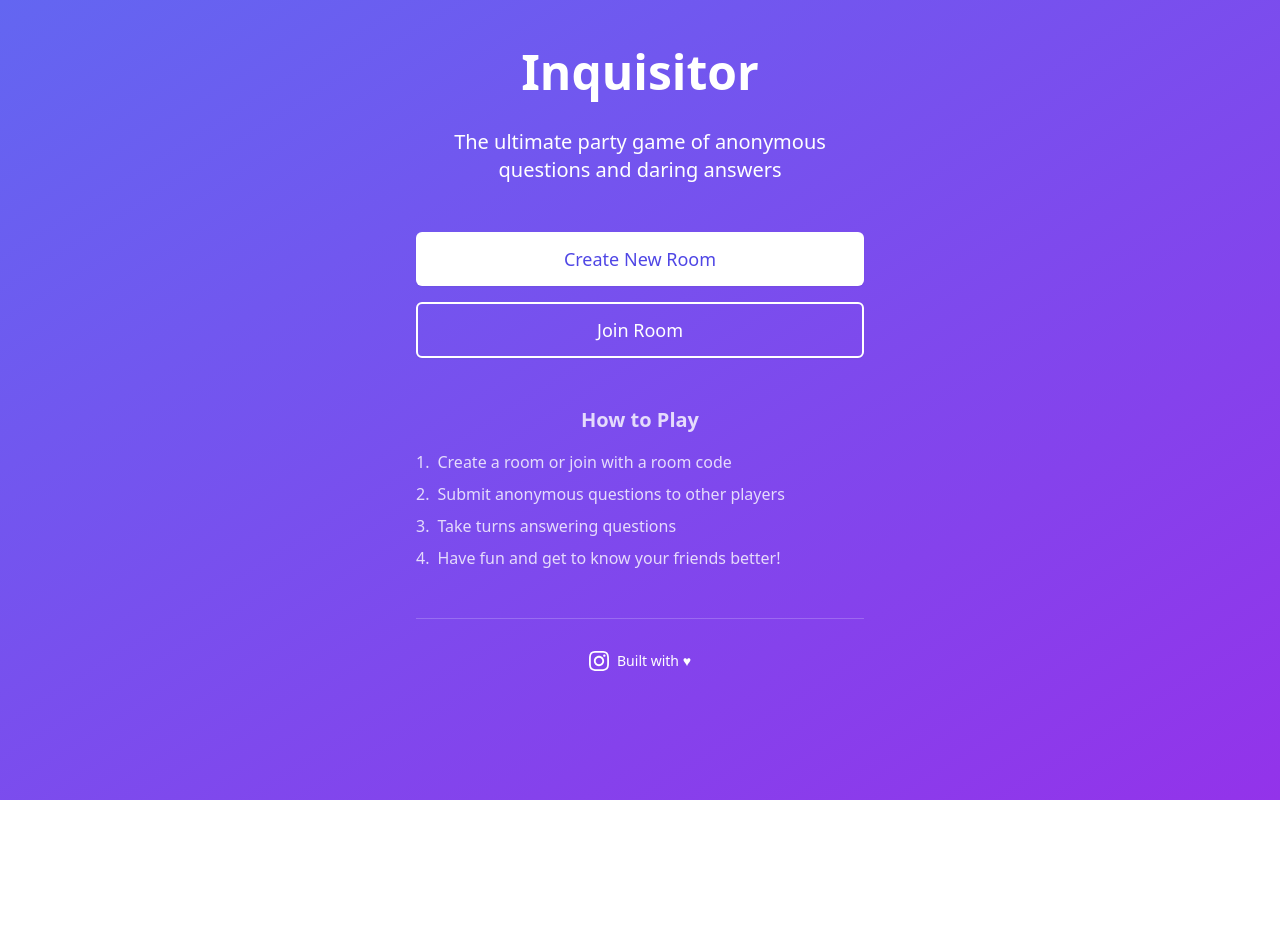
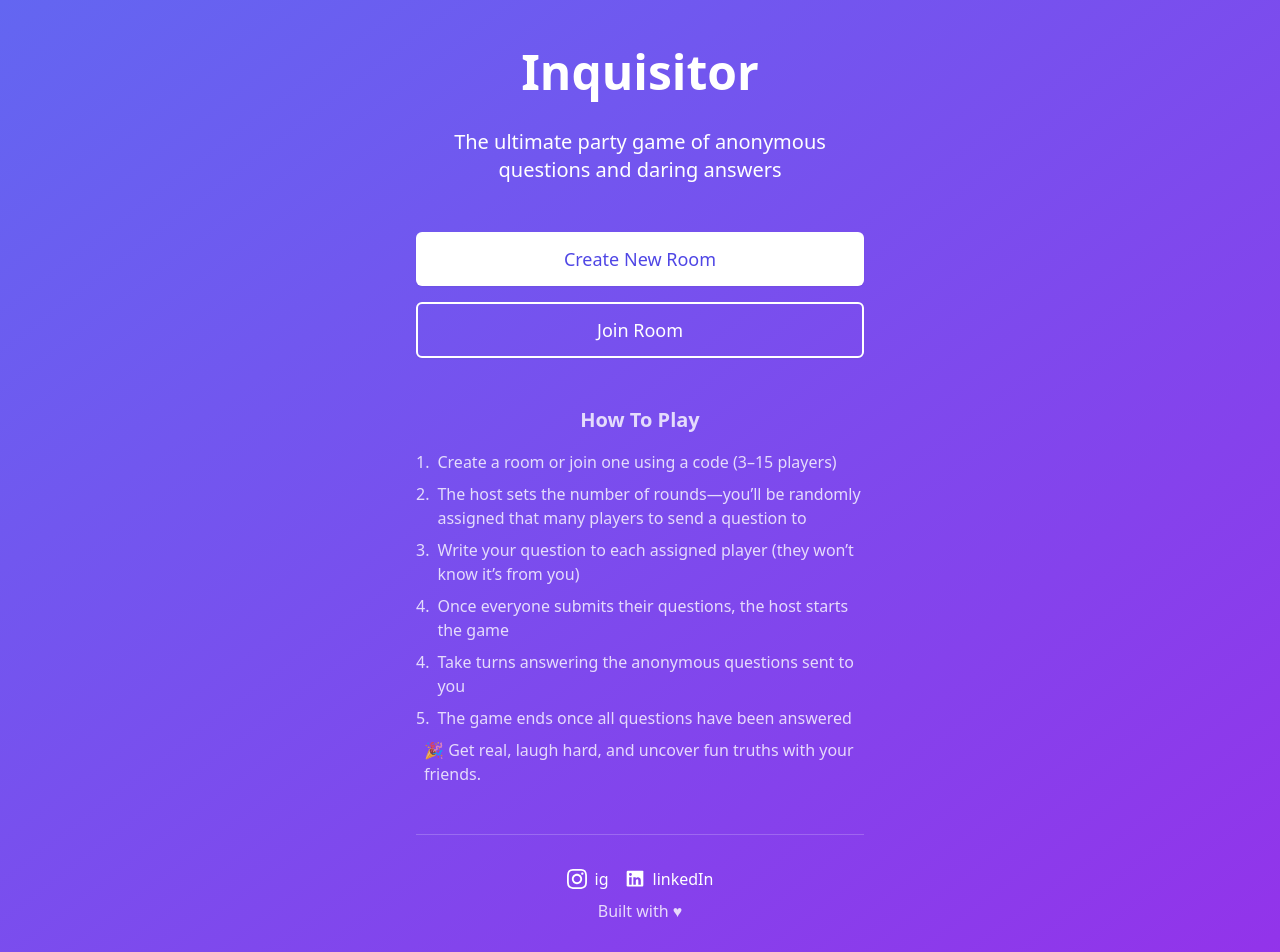
Before and after one commit to ykl1/inquisitor, a React (Vite) app: page / in a window 1280 px wide. Shown: the top 952 px of the page. Before the commit the page ends 800 px from the top, so only its background shows below. Built offline with nearby package versions, Linux system fonts and the light colour scheme; no server answers.

Commit message:
Modify instructions, add bio

```diff
--- a/src/pages/LandingPage.tsx
+++ b/src/pages/LandingPage.tsx
@@ -24,31 +24,42 @@ const LandingPage = () => {
             Join Room
           </Link>
         </div>
-
         <div className="mt-12 text-white/80">
-          <h2 className="text-xl font-semibold mb-4">How to Play</h2>
+          <h2 className="text-xl font-semibold mb-4">How To Play</h2>
           <ul className="text-left space-y-2">
             <li className="flex items-start">
               <span className="mr-2">1.</span>
-              <span>Create a room or join with a room code</span>
+              <span>Create a room or join one using a code (3–15 players)</span>
             </li>
             <li className="flex items-start">
               <span className="mr-2">2.</span>
-              <span>Submit anonymous questions to other players</span>
+              <span>The host sets the number of rounds—you’ll be randomly assigned that many players to send a question to</span>
             </li>
             <li className="flex items-start">
               <span className="mr-2">3.</span>
-              <span>Take turns answering questions</span>
+              <span>Write your question to each assigned player (they won’t know it’s from you)</span>
             </li>
             <li className="flex items-start">
               <span className="mr-2">4.</span>
-              <span>Have fun and get to know your friends better!</span>
+              <span>Once everyone submits their questions, the host starts the game</span>
+            </li>
+            <li className="flex items-start">
+              <span className="mr-2">4.</span>
+              <span>Take turns answering the anonymous questions sent to you</span>
+            </li>
+            <li className="flex items-start">
+              <span className="mr-2">5.</span>
+              <span>The game ends once all questions have been answered</span>
+            </li>
+            <li className="flex items-start">
+              <span className="mr-2"></span>
+              <span>🎉 Get real, laugh hard, and uncover fun truths with your friends.</span>
             </li>
           </ul>
         </div>
-
         {/* Bio Section */}
         <div className="mt-12 pt-8 border-t border-white/20 text-white/80">
+          <div className="flex items-center justify-center space-x-4">
             <a
               href="https://www.instagram.com/youngkwangleee/"
               target="_blank"
@@ -63,8 +74,28 @@ const LandingPage = () => {
               >
                 <path d="M12 2.163c3.204 0 3.584.012 4.85.07 3.252.148 4.771 1.691 4.919 4.919.058 1.265.069 1.645.069 4.849 0 3.205-.012 3.584-.069 4.849-.149 3.225-1.664 4.771-4.919 4.919-1.266.058-1.644.07-4.85.07-3.204 0-3.584-.012-4.849-.07-3.26-.149-4.771-1.699-4.919-4.92-.058-1.265-.07-1.644-.07-4.849 0-3.204.013-3.583.07-4.849.149-3.227 1.664-4.771 4.919-4.919 1.266-.057 1.645-.069 4.849-.069zm0-2.163c-3.259 0-3.667.014-4.947.072-4.358.2-6.78 2.618-6.98 6.98-.059 1.281-.073 1.689-.073 4.948 0 3.259.014 3.668.072 4.948.2 4.358 2.618 6.78 6.98 6.98 1.281.058 1.689.072 4.948.072 3.259 0 3.668-.014 4.948-.072 4.354-.2 6.782-2.618 6.979-6.98.059-1.28.073-1.689.073-4.948 0-3.259-.014-3.667-.072-4.947-.196-4.354-2.617-6.78-6.979-6.98-1.281-.059-1.69-.073-4.949-.073zm0 5.838c-3.403 0-6.162 2.759-6.162 6.162s2.759 6.163 6.162 6.163 6.162-2.759 6.162-6.163c0-3.403-2.759-6.162-6.162-6.162zm0 10.162c-2.209 0-4-1.79-4-4 0-2.209 1.791-4 4-4s4 1.791 4 4c0 2.21-1.791 4-4 4zm6.406-11.845c-.796 0-1.441.645-1.441 1.44s.645 1.44 1.441 1.44c.795 0 1.439-.645 1.439-1.44s-.644-1.44-1.439-1.44z"/>
               </svg>
-            <span className="text-sm">Built with ♥</span>
+              <span>ig</span>
             </a>
+            <a
+              href="https://www.linkedin.com/in/youngkwanglee/"
+              target="_blank"
+              rel="noopener noreferrer"
+              className="inline-flex items-center text-white hover:text-white/90 transition"
+            >
+              <svg
+                xmlns="http://www.w3.org/2000/svg"
+                viewBox="0 0 24 24"
+                fill="currentColor"
+                className="w-5 h-5 mr-2"
+              >
+                <path d="M20.5 2h-17A1.5 1.5 0 002 3.5v17A1.5 1.5 0 003.5 21h17a1.5 1.5 0 001.5-1.5v-17A1.5 1.5 0 0020.5 2zM8 19H5v-9h3zM6.5 8.25A1.75 1.75 0 118.3 6.5a1.78 1.78 0 01-1.8 1.75zM19 19h-3v-4.74c0-1.42-.6-1.93-1.38-1.93A1.74 1.74 0 0013 14.19a.66.66 0 000 .14V19h-3v-9h2.9v1.3a3.11 3.11 0 012.7-1.4c1.55 0 3.36.86 3.36 3.66z"></path>
+              </svg>
+              <span>linkedIn</span>
+            </a>
+          </div>
+          <div className="mt-2">
+            <span className="text-md">Built with ♥</span>
+          </div>
         </div>
       </div>
     </div>
```
Lines whose indentation alone changed are shown as unchanged.
